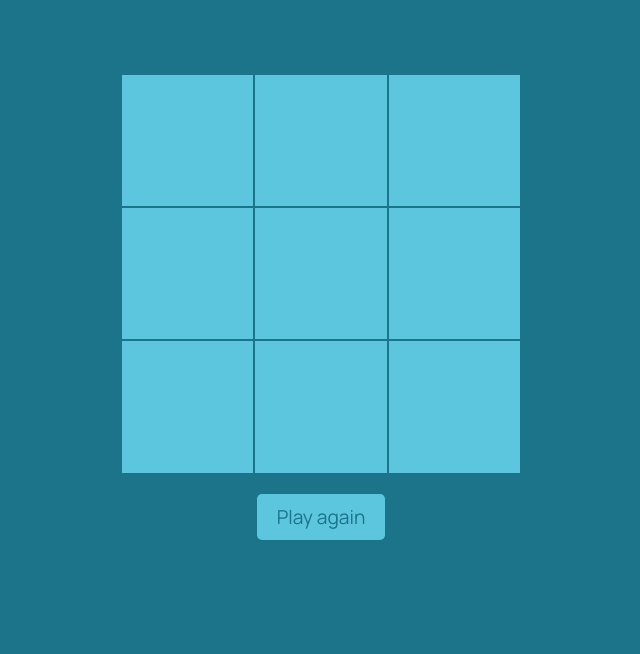
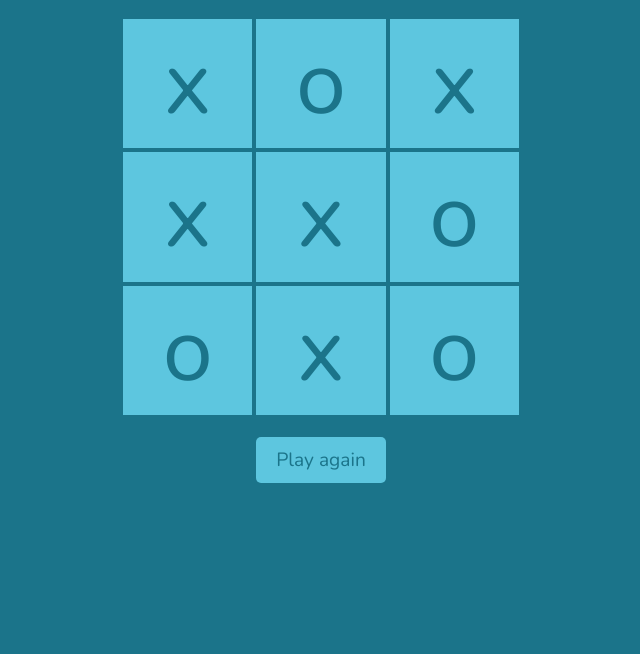
Before and after one commit to erinsophie/Tic-Tac-Toe, a website: page index.html in a window 1280 px wide. Shown: the part 146-800 px from the top of the page, without its empty margins (319-959 px from the left). Drawn offline with nearby package versions, Linux system fonts and the light colour scheme.

Commit message:
Tweak style changes

```diff
--- a/index.html
+++ b/index.html
@@ -7,8 +7,8 @@
     <link rel="stylesheet" href="styles.css">
     <link rel="preconnect" href="https://fonts.googleapis.com">
     <link rel="preconnect" href="https://fonts.gstatic.com" crossorigin>
-    <link href="https://fonts.googleapis.com/css2?family=Manrope&display=swap" rel="stylesheet">
-    <title>Document</title>
+    <link href="https://fonts.googleapis.com/css2?family=Nunito&display=swap" rel="stylesheet">
+    <title>Tic Tac Toe</title>
 </head>
 <body>
     <header>
@@ -16,16 +16,17 @@
     </header>
 
     <main>
+        <div class="player-turn"><p>Player X's turn</p></div>
         <div class="board">
-           <div class="cell"></div>
-           <div class="cell"></div>
-           <div class="cell"></div>
-           <div class="cell"></div>
-           <div class="cell"></div>
-           <div class="cell"></div>
-           <div class="cell"></div>
-           <div class="cell"></div>
-           <div class="cell"></div>
+           <div class="cell">x</div>
+           <div class="cell">o</div>
+           <div class="cell">x</div>
+           <div class="cell">x</div>
+           <div class="cell">x</div>
+           <div class="cell">o</div>
+           <div class="cell">o</div>
+           <div class="cell">x</div>
+           <div class="cell">o</div>
         </div>
 
         <div class="btn-container">
--- a/styles.css
+++ b/styles.css
@@ -1,27 +1,33 @@
 /*---------------CSS RESET---------------*/
 
-*, *::before, *::after {
+*,
+*::before,
+*::after {
   box-sizing: border-box;
 }
 
 * {
   margin: 0;
   padding: 0;
-    font-family: "Manrope", sans-serif;
+  font-family: "Nunito", sans-serif;
 }
 
-html, body {
+html,
+body {
   height: 100%;
 }
 
-input, button, textarea, select {
+input,
+button,
+textarea,
+select {
   font: inherit;
 }
 
 :root {
-    --dark-blue: #1B748A;
-    --light-blue: #5DC6DF;
-    --hover: #9DEAFC;
+  --dark-blue: #1b748a;
+  --light-blue: #5dc6df;
+  --hover: #9deafc;
 }
 
 /*---------------HEADER---------------*/
@@ -29,48 +35,59 @@ input, button, textarea, select {
 .title {
   display: flex;
   justify-content: center;
-    padding: 30px;
+  padding: 20px;
   font-size: 3rem;
   color: var(--light-blue);
 }
 
 /*---------------MAIN---------------*/
 
+
 body {
   background-color: var(--dark-blue);
   display: flex;
   flex-direction: column;
-    max-height: 100vh;
 }
 
 main {
-    flex: 1;
   display: flex;
   flex-direction: column;
   justify-content: center;
   align-items: center;
 }
 
+.player-turn {
+  margin-bottom: 20px;
+  font-size: 1.7rem;
+  color: var(--light-blue);
+}
+
 .board {
+  background-color: var(--light-blue);
   height: 400px;
   width: 400px;
   display: grid;
   grid-template-columns: repeat(3, 1fr);
-    background-color: var(--light-blue);
+  grid-template-rows: repeat(3, 1fr);
 }
 
 .cell {
-    border: 1px solid var(--dark-blue);
+  display: flex;
+  justify-content: center;
+  align-items: center;
   cursor: pointer;
-    font-size: 2rem;
+  font-size: 90px;
+  color: var(--dark-blue);
+  border: 2px solid var(--dark-blue);
 }
 
-.cell:hover, .restart-btn:hover {
+.cell:hover,
+.restart-btn:hover {
   background-color: var(--hover);
 }
 
 .btn-container {
-    padding: 20px;
+  margin-top: 20px;
 }
 
 .restart-btn {
```
Lines whose indentation alone changed are shown as unchanged.
